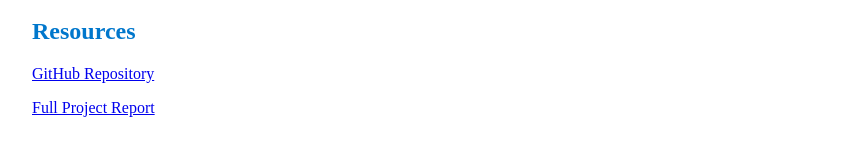
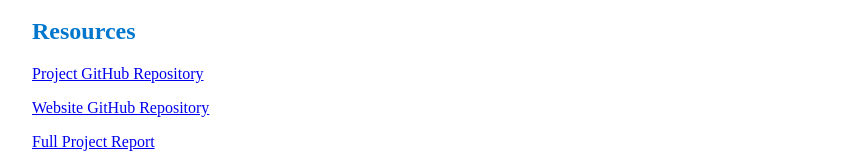
Before and after one commit to zmc0806/DSC180B_EVCS_OPTIM, a SvelteKit app: page / in a window 1280 px wide. Shown: the part 3727-3894 px from the top of the page, without its empty margins (208-1073 px from the left). Built offline with nearby package versions, Linux system fonts and the light colour scheme.

Commit message:
update link

```diff
--- a/src/components/App.svelte
+++ b/src/components/App.svelte
@@ -129,7 +129,8 @@
   <!-- Resources -->
   <section id="resources">
     <h2>Resources</h2>
-    <p><a href="https://github.com/your-repo">GitHub Repository</a></p>
+    <p><a href="https://github.com/ericstratford/charger-optimization">Project GitHub Repository</a></p>
+    <p><a href="https://github.com/ericstratford/charger-optimization">Website GitHub Repository</a></p>
     <p><a href="report.pdf">Full Project Report</a></p>
   </section>
 </main>
```
